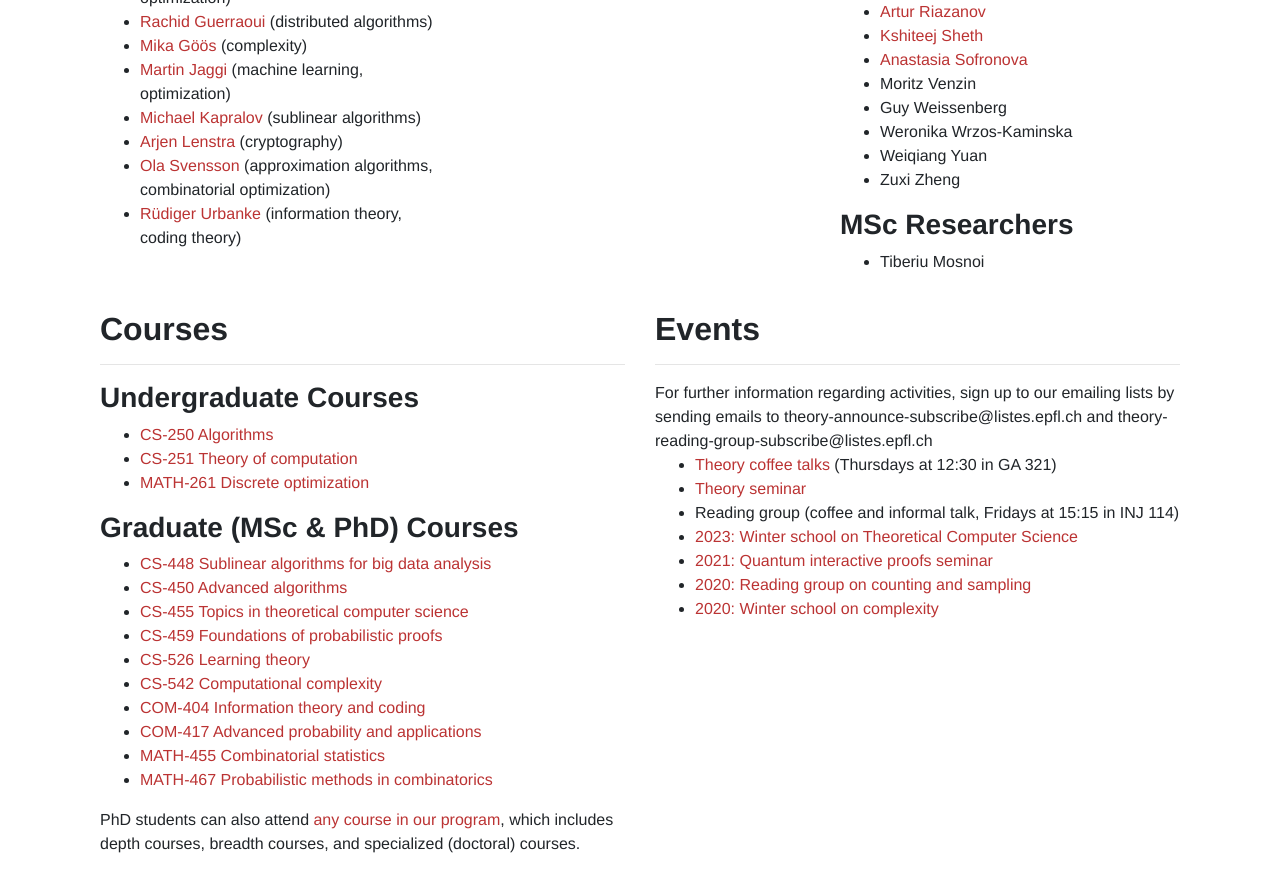
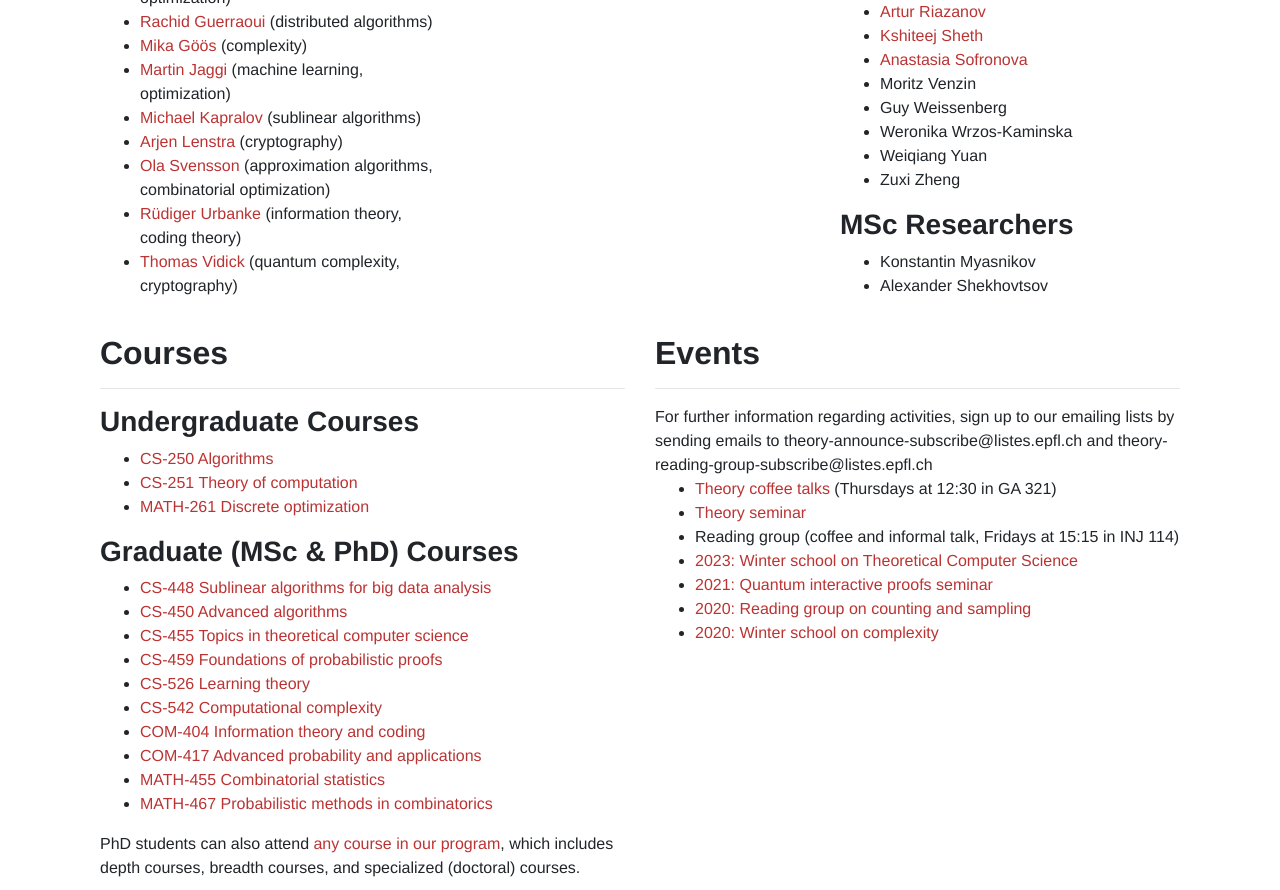
Before and after one commit to eoula/theory-group.epfl.ch, a plain HTML site: page index.html in a window 1280 px wide. Shown: the part 757-1647 px from the top of the page. Before the commit the page ends 1623 px from the top, so only its background shows below. Drawn offline with Linux system fonts and the light colour scheme.

Commit message:
Add files via upload
Update postdoc URL, add Thomas and update my MSc fellows

```diff
--- a/index.html
+++ b/index.html
@@ -79,7 +79,7 @@ section h3.section-subheading {
 
 <p>If you would like to join the IC School as a graduate student, apply to <a href="https://www.epfl.ch/education/phd/edic-computer-and-communication-sciences/edic-computer-and-communication-sciences/edic-how-to-apply/">our PhD program</a> or <a href="https://www.epfl.ch/schools/ic/education/master/">our MSc program</a>.</p>
 
-<p>We also have positions available for <a href="https://recruiting.epfl.ch/Vacancies/2123/Description/2">postdoctoral researchers</a>.</p>
+<p>We also have positions available for <a href="https://careers.epfl.ch/job/Lausanne-Postdoctoral-position-in-the-Theory-Group/940269774/">postdoctoral researchers</a>.</p>
 
 <!-- some brr's to space image -->
 <br/><br/><br/><br/>
@@ -106,7 +106,7 @@ section h3.section-subheading {
 <li><a href="https://theory.epfl.ch/kapralov/">Michael Kapralov</a> (sublinear algorithms)</li>
 <li><a href="https://www.epfl.ch/labs/lacal/">Arjen Lenstra</a> (cryptography)</li>
 <li><a href="https://theory.epfl.ch/osven/">Ola Svensson</a> (approximation algorithms, combinatorial optimization)</li>
-<li><a href="https://people.epfl.ch/rudiger.urbanke">Rüdiger Urbanke</a> (information theory, coding theory)</li>
+<li><a href="https://people.epfl.ch/rudiger.urbanke">Rüdiger Urbanke</a> (information theory, coding theory)<li><a href="https://www.weizmann.ac.il/math/vidick/home">Thomas Vidick</a> (quantum complexity, cryptography)</li>
 </ul>
 </div>
 
@@ -142,7 +142,8 @@ section h3.section-subheading {
 
 <h3>MSc Researchers</h3> <!-- Ordered by last name -->
 <ul>
-    <li>Tiberiu Mosnoi</li>
+    <li>Konstantin Myasnikov</li>
+    <li>Alexander Shekhovtsov</li>
 </ul>
 </div>
 </div>
```
